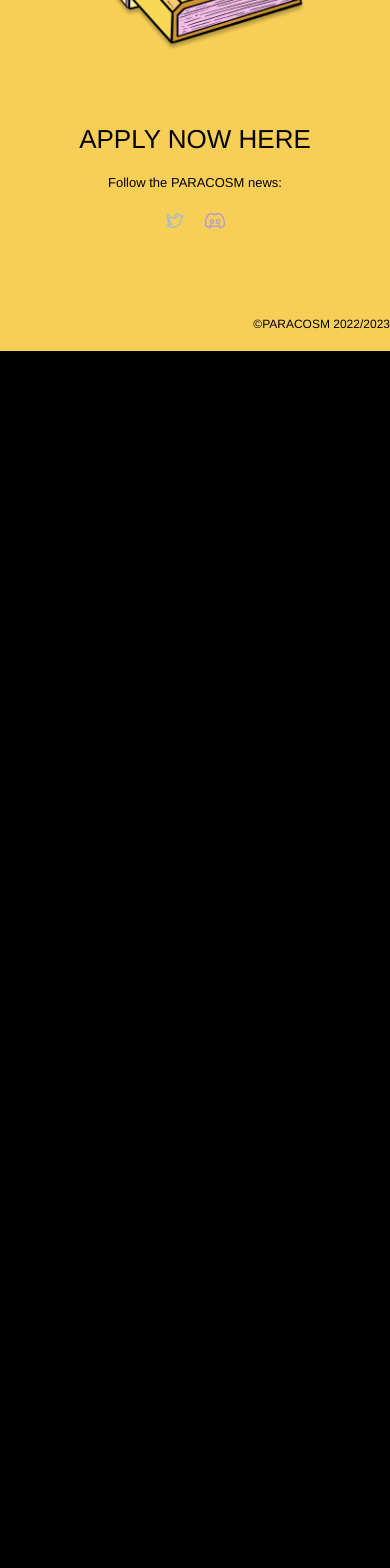
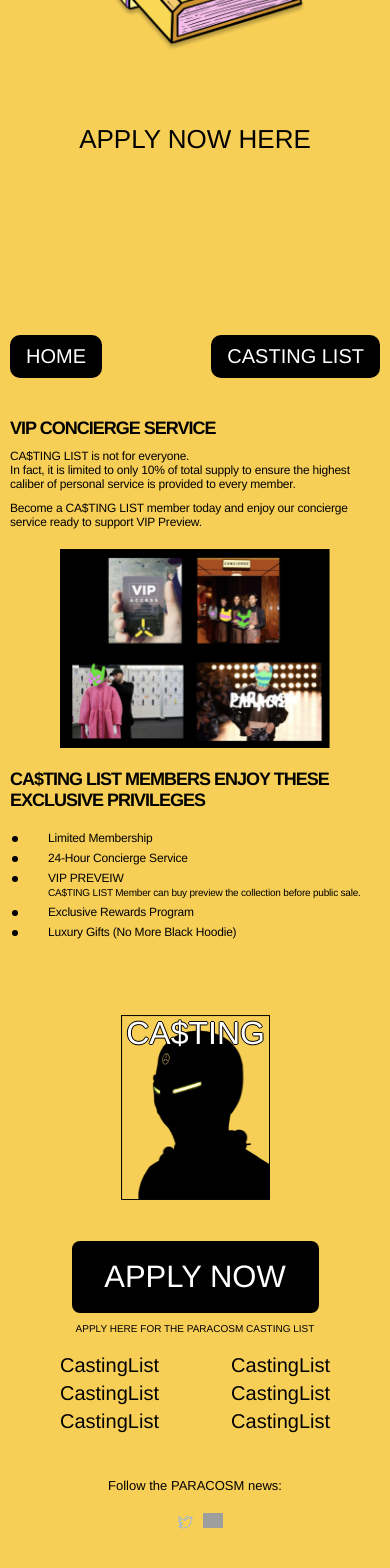
Before and after one commit to sikkzz/paracosm_old, a React (Create React App) app: page /phase in a window 390 px wide. Shown: the part 334-1902 px from the top of the page. Before the commit the page ends 844 px from the top, so only its background shows below. Built offline with nearby package versions, Linux system fonts and the light colour scheme; no server answers; grey boxes are pictures that could not be loaded.

Commit message:
mobile layout 1차 구성

```diff
--- a/src/components/Phase/Phase1.jsx
+++ b/src/components/Phase/Phase1.jsx
@@ -76,19 +76,114 @@ const Phase1 = () => {
             />
           </div>
           <div className="phase1_mobile_main_title">APPLY NOW HERE</div>
-          <div className="phase1_mobile_sub_title">
-            Follow the PARACOSM news:
         </div>
+        <div className="phase1_mobile_header">
+          <div className="phase1_mobile_header_button">HOME</div>
+          <div className="phase1_mobile_header_button">CASTING LIST</div>
+        </div>
+        <div className="phase1_mobile_info_container">
+          <div className="phase1_mobile_info_title">VIP CONCIERGE SERVICE</div>
+          <div className="phase1_mobile_info_content">
+            CA$TING LIST is not for everyone.
+            <br />
+            In fact, it is limited to only 10% of total supply to ensure the
+            highest
+            <br />
+            caliber of personal service is provided to every member.
+          </div>
+          <div className="phase1_mobile_info_content">
+            Become a CA$TING LIST member today and enjoy our concierge
+            <br />
+            service ready to support VIP Preview.
+          </div>
+        </div>
+        <div className="phase1_mobile_cartoon_container">
+          <img
+            src={images.PhaseMobileCartoon}
+            className="phase1_mobile_cartoon_image"
+            alt="cartoon_image"
+          />
+        </div>
+        <div className="phase1_mobile_info_container">
+          <div className="phase1_mobile_info_title">
+            CA$TING LIST MEMBERS ENJOY THESE
+            <br />
+            EXCLUSIVE PRIVILEGES
+          </div>
+        </div>
+        <div className="phase1_mobile_info_list_container">
+          <div className="phase1_mobile_info_list">
+            <div className="phase1_mobile_info_list_icon" />
+            <div className="phase1_mobile_info_list_text">
+              Limited Membership
+            </div>
+          </div>
+          <div className="phase1_mobile_info_list">
+            <div className="phase1_mobile_info_list_icon" />
+            <div className="phase1_mobile_info_list_text">
+              24-Hour Concierge Service
+            </div>
+          </div>
+          <div className="phase1_mobile_info_list">
+            <div className="phase1_mobile_info_list_icon" />
+            <div className="phase1_mobile_info_list_text">
+              VIP PREVEIW
+              <br />
+              <span>
+                CA$TING LIST Member can buy preview the collection before public
+                sale.
+              </span>
+            </div>
+          </div>
+          <div className="phase1_mobile_info_list">
+            <div className="phase1_mobile_info_list_icon" />
+            <div className="phase1_mobile_info_list_text">
+              Exclusive Rewards Program
+            </div>
+          </div>
+          <div className="phase1_mobile_info_list">
+            <div className="phase1_mobile_info_list_icon" />
+            <div className="phase1_mobile_info_list_text">
+              Luxury Gifts (No More Black Hoodie)
+            </div>
+          </div>
+        </div>
+        <div className="phase1_mobile_casting_image_container">
+          <div className="phase1_mobile_casting_image_title">CA$TING</div>
+          <img src={images.Phase1MainImg} alt="casting_image" />
+        </div>
+        <div className="phase1_mobile_apply_container">
+          <div className="phase1_mobile_apply_text">APPLY NOW</div>
+        </div>
+        <div className="phase1_mobile_apply_title_container">
+          APPLY HERE FOR THE PARACOSM CASTING LIST
+        </div>
+        <div className="phase1_mobile_casting_list_container">
+          <div className="phase1_mobile_casting_list_wrapper">
+            <div>CastingList</div>
+            <div>CastingList</div>
+          </div>
+          <div className="phase1_mobile_casting_list_wrapper">
+            <div>CastingList</div>
+            <div>CastingList</div>
+          </div>
+          <div className="phase1_mobile_casting_list_wrapper">
+            <div>CastingList</div>
+            <div>CastingList</div>
+          </div>
+        </div>
+
+        <div className="phase1_mobile_sub_title">Follow the PARACOSM news:</div>
         <div className="phase1_mobile_social_container">
           <div className="phase1_mobile_social_wrapper">
-              <div className="phase1_mobile_social_icon_container">
+            <div className="phase1_mobile_social_icon_container1">
               <img
                 src={images.PhaseSocialIcon1}
                 className="phase1_mobile_social_icon"
                 alt="sociai_icon1"
               />
             </div>
-              <div className="phase1_mobile_social_icon_container">
+            <div className="phase1_mobile_social_icon_container2">
               <img
                 src={images.PhaseSocialIcon2}
                 className="phase1_mobile_social_icon"
@@ -96,11 +191,6 @@ const Phase1 = () => {
               />
             </div>
           </div>
-          </div>
-
-        </div>
-        <div className="phase1_mobile_footer_container">
-           ©PARACOSM 2022/2023
         </div>
       </div>
 
--- a/src/components/Phase/Phase1.scss
+++ b/src/components/Phase/Phase1.scss
@@ -383,7 +383,7 @@
 
 }
 
-.phase1_mobile_wrapper{
+.phase1_mobile_wrapper {
     width: 100%;
     display: flex;
     flex-direction: column;
@@ -410,10 +410,166 @@
     font-weight: 400;
     font-family: 'Helvetica Neue';
     font-style: normal;
+    margin-bottom: 180px;
+}
+
+
+.phase1_mobile_header {
+    display: flex;
+    justify-content: space-between;
+    padding: 0 10px;
+}
+
+.phase1_mobile_header_button {
+    color: #fff;
+    background: #000;
+    padding: 10px 16px;
+    border-radius: 10px;
+    display: flex;
+    justify-content: center;
+    align-items: center;
+    font-size: 20px;
+    font-weight: 400;
+    font-family: 'Helvetica Neue';
+    font-style: normal;
+    margin-bottom: 40px;
+}
+
+.phase1_mobile_info_container {
+    display: flex;
+    flex-direction: column;
+    justify-content: center;
+    padding: 0 10px;
+
+}
+
+.phase1_mobile_info_title {
+    font-size: 18px;
+    font-weight: 700;
+    letter-spacing: -1px;
+    font-family: 'Helvetica Neue';
+}
+
+.phase1_mobile_info_content {
+    margin-top: 10px;
+    font-size: 12px;
+    font-weight: 400;
+    letter-spacing: -0.2px;
+    font-family: 'Helvetica Neue';
+}
+
+.phase1_mobile_cartoon_container {
+    margin: 20px auto;
+    width: 270px;
+    height: 200px;
+}
+
+.phase1_mobile_cartoon_image {
+    width: 100%;
+}
+
+.phase1_mobile_info_list_container {
+    padding: 0 12px;
+    display: flex;
+    flex-direction: column;
+    margin-top: 20px;
+    margin-bottom: 50px;
+}
+
+.phase1_mobile_info_list {
+    display: flex;
+    flex-direction: row;
+    margin-bottom: 6px;
+}
+
+.phase1_mobile_info_list_icon {
+    width: 6px;
+    height: 6px;
+    border-radius: 50%;
+    background: #000;
+    margin-right: 30px;
+    margin-top: 5px;
+}
+
+.phase1_mobile_info_list_text {
+    font-size: 12px;
+    font-weight: 400;
+    letter-spacing: -0.2px;
+    font-family: 'Helvetica Neue';
+
+    span {
+        font-size: 10px;
+    }
+}
+
+.phase1_mobile_casting_image_container {
+    width: 149px;
+    height: 186px;
+    margin: 20px auto 40px;
+    position: relative;
+
+    img {
+        width: 100%;
+    }
+}
+
+.phase1_mobile_casting_image_title {
+    position: absolute;
+    left: 5.7px;
+    font-family: 'Helvetica Neue';
+    font-style: normal;
+    font-weight: 500;
+    font-size: 32px;
+    color: #FFFFFF;
+    text-shadow: -1px 0 black, 0 1px black, 1px 0 black, 0 -1px black;
+}
+
+.phase1_mobile_apply_container{
+    width: 247px;
+    height: 72px;
+    border-radius: 8px;
+    background: #000;
+    margin: 0 auto;
+    display: flex;
+    align-items: center;
+    justify-content: center;
+}
+
+.phase1_mobile_apply_text{
+    font-size: 31px;
+    font-family: 'Helvetica Neue';
+    font-style: normal;
+    font-weight: 500;
+    color: #fff;
+}
+
+.phase1_mobile_apply_title_container{
+    font-size: 10px;
+    font-family: 'Helvetica Neue';
+    font-weight: 300;
+    margin: 10px auto 20px;
+}
+
+.phase1_mobile_casting_list_container{
+    padding: 0 10px;
+    display: flex;
+    flex-direction: column;
+    font-size: 20px;
+    font-family: 'Helvetica Neue';
+    font-weight: 500;
+}
+
+.phase1_mobile_casting_list_wrapper{
+    display: flex;
+    flex-direction: row;
+    justify-content: space-between;
+    margin: 0 50px 5px;
 }
 
 .phase1_mobile_sub_title{
-    margin-top: 20px;
+    margin-top: 40px;
+    display: flex;
+    justify-content: center;
     font-size: 13px;
     font-weight: 400;
     font-family: 'Helvetica Neue';
@@ -422,7 +578,9 @@
 
 .phase1_mobile_social_container{
     margin-top: 20px;
-    margin-bottom: 80px;
+    margin-bottom: 60px;
+    display: flex;
+    justify-content: center;
 }
 
 .phase1_mobile_social_wrapper{
@@ -430,20 +588,14 @@
     justify-content: space-between;
 }
 
-.phase1_mobile_social_icon_container{
-    width: 40px;
+.phase1_mobile_social_icon_container1{
+    width: 35px;
+}
+
+.phase1_mobile_social_icon_container2{
+    width: 20px;
 }
 
 .phase1_mobile_social_icon{
     width: 100%;
 }
-
-.phase1_mobile_footer_container{
-    display: flex;
-    justify-content: flex-end;
-    font-size: 12px;
-    font-weight: 400;
-    font-family: 'Helvetica Neue';
-    font-style: normal;
-    margin-bottom: 20px;
-}
--- a/src/constants/images.js
+++ b/src/constants/images.js
@@ -47,8 +47,8 @@ import Phase1CountBox from "../assets/phase1/phase1_countbox.png";
 import Phase1Icon from "../assets/phase1/phase1_icon.png";
 import PhaseMobileImg from "../assets/phase1/mobile_mainpng.png";
 import PhaseMobileCartoon from "../assets/phase1/mobile_cartoon.png";
-import PhaseSocialIcon1 from "../assets/imgs/icons/commision-17.png";
-import PhaseSocialIcon2 from "../assets/imgs/icons/commision-18.png";
+import PhaseSocialIcon1 from "../assets/phase1/social_twitter.png";
+import PhaseSocialIcon2 from "../assets/phase1/social_insta.png";
 
 const exportImages = {
   LandingHelmetImg,
```
Also changed, not shown: src/assets/phase1/social_twitter.png (added), 1 other file (tests, documents, lock files or other folders). Lines whose indentation alone changed are shown as unchanged.
